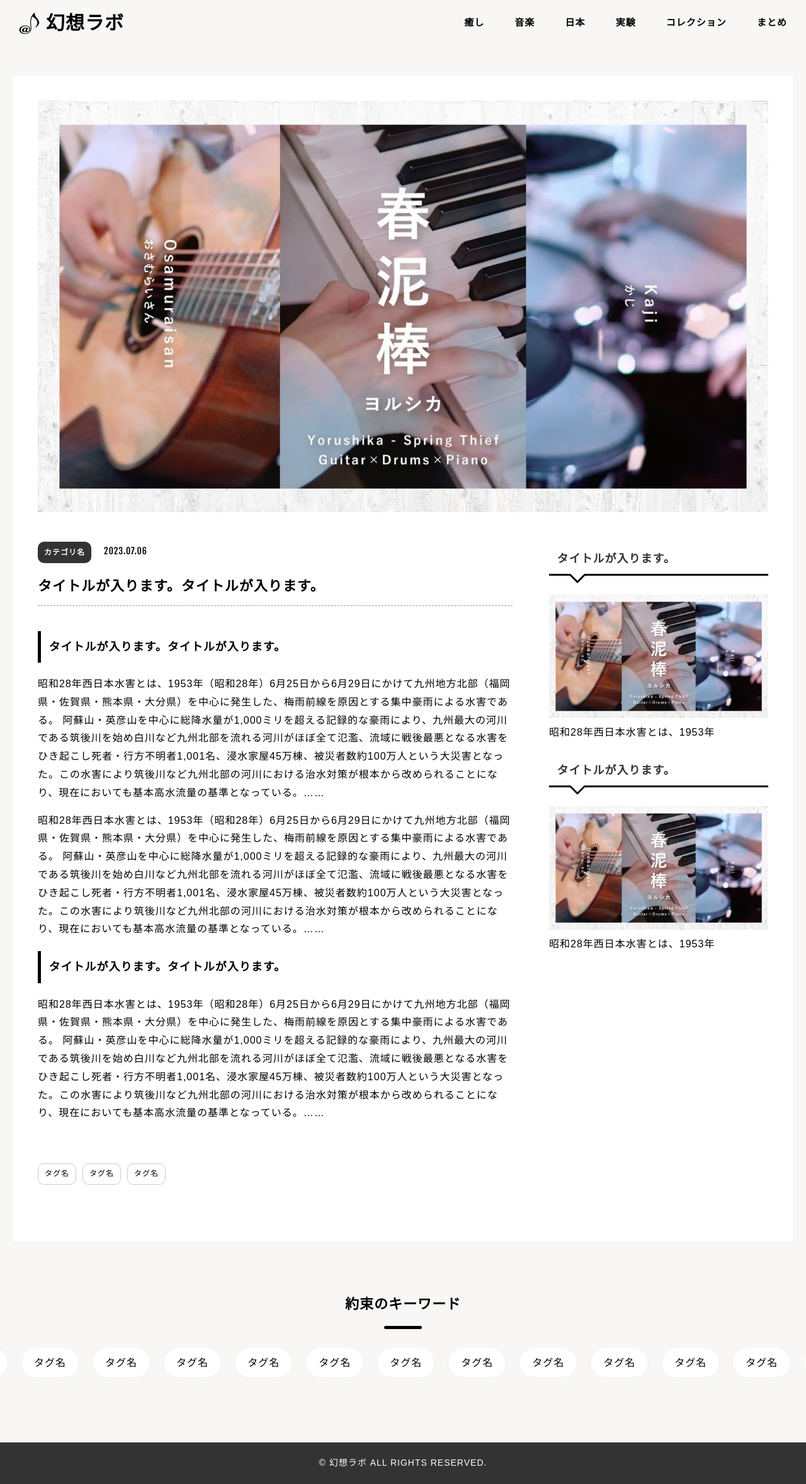
After one commit to atto-github/fantasy-lab, a PHP site: page /post01_side.html in a window 1280 px wide. The commit adds this page. Shown: the whole page at 63% size. Run offline with PHP 8.4, Linux system fonts and the light colour scheme.

Commit message:
20230901修正

```diff
--- a/assets/css/common.css
+++ b/assets/css/common.css
@@ -160,6 +160,25 @@ html {
 .dNoMb {	/* MBのみnone */
 	display: none;
 }
+}
+
+
+/*--- block_box ----------*/
+
+.dl_box01{
+  margin-bottom: 1rem;
+}
+.dl_box02{
+  margin-bottom: 2rem;
+}
+.dl_box03{
+  margin-bottom: 3rem;
+}
+.dl_box04{
+  margin-bottom: 4rem;
+}
+.dl_box05{
+  margin-bottom: 5rem;
 }
 
 
--- a/assets/css/layout.css
+++ b/assets/css/layout.css
@@ -14,10 +14,15 @@ body {
 }
 
 @media screen and (min-width: 768px) {}
+
 @media screen and (max-width: 767px) {}
+
 @media(max-width:480px) {}
+
 @media(max-width:768px) and (min-width:481px) {}
+
 @media(max-width:1000px) and (min-width:769px) {}
+
 @media(min-width:1001px) {}
 
 
@@ -26,7 +31,22 @@ body {
 .container {
   max-width: 1400px;
   width: 100%;
-  margin: 100px auto 20px;
+  margin: 100px auto 50px;
+}
+
+.single_container {
+  max-width: 1400px;
+  width: 100%;
+  margin: 100px auto 50px;
+}
+
+@media screen and (max-width: 767px) {
+  .container {
+    margin: 50px auto 20px;
+  }
+  .single_container {
+    margin: 50px auto 20px;
+  }
 }
 
 .header {
@@ -201,6 +221,7 @@ main .main {
 
 
 /* sp */
+
 @media only screen and (min-width: 769px) {
   .header_inner {
     max-width: 1400px;
@@ -227,21 +248,28 @@ main .main {
     font-size: 1.5rem;
   }
 }
+
+
 /* pc */
+
+
 /*//スマホメニュー*/
 
 
 /*見出し*/
+
 .midashi_01 {
   position: relative;
   padding: 1rem;
   text-align: center;
   margin-bottom: 4rem;
 }
+
 .midashi_01 span {
   font-weight: bold;
   font-size: 2.2rem;
 }
+
 .midashi_01:before {
   position: absolute;
   bottom: -10px;
@@ -252,10 +280,66 @@ main .main {
   border-radius: 3px;
   background: #000;
 }
+
+.midashi_02 {
+  padding: .5em .7em;
+  border-left: 5px solid #000000;
+  color: #000;
+  font-weight: bold;
+  font-size: 1.8rem;
+  margin: 20px 0px;
+}
+
+@media screen and (max-width: 767px) {
+  .midashi_02 {
+    padding: .5em .7em;
+    border-left: 5px solid #000000;
+    color: #000;
+    font-weight: bold;
+    font-size: 1.6rem;
+    margin: 20px 0px;
+  }
+}
+
+
+.midashi_03 {
+    position: relative;
+    padding: .5em .7em .4em;
+    border-bottom: 3px solid #000000;
+    color: #333333;
+    font-weight: bold;
+    font-size: 1.8rem;
+    margin-bottom: 30px;
+}
+
+.midashi_03::before,
+.midashi_03::after {
+    position: absolute;
+    left: 30px;
+    bottom: -15px;
+    width: 30px;
+    height: 15px;
+    clip-path: polygon(0 0, 100% 0, 50% 100%);
+    content: '';
+}
+
+.midashi_03::before {
+    background-color: #000000;
+}
+
+.midashi_03::after {
+    bottom: -11px;
+    background-color: #fff;
+}
+
+
+
+
 /*//見出し*/
 
 
 /*スライダー*/
+
 .swiper {
   width: min(100%, 1400px);
   margin: 50px 0px;
@@ -271,6 +355,7 @@ main .main {
   color: #c9c9c9;
   z-index: 999;
 }
+
 
 /*//スライダー*/
 
@@ -437,8 +522,9 @@ main .main {
     font-size: 1.4rem;
   }
 }
+
+
 /*//トピックエリア*/
-
 
 
 /**********************記事エリア**********************/
@@ -462,8 +548,8 @@ main .main {
 
 /*最新記事*/
 
-.container article .latest_articles_box{
-  width:100%;
+.container article .latest_articles_box {
+  width: 100%;
   background-color: #FFF;
   position: relative;
   margin-bottom: 50px;
@@ -479,9 +565,10 @@ main .main {
   z-index: 1;
 }
 
-.container article ul li ul{
+.container article ul li ul {
   padding: 20px;
 }
+
 .container article ul li ul li .category a {
   background-color: #FFF;
   padding: 5px 10px;
@@ -495,7 +582,7 @@ main .main {
   z-index: 10;
 }
 
-.container article ul li ul li{
+.container article ul li ul li {
   background: none;
   width: calc(98% / 2);
   position: relative;
@@ -505,11 +592,9 @@ main .main {
   margin-bottom: 0px;
 }
 
-
-.container article ul li ul li img{
-  vertical-align:top;
+.container article ul li ul li img {
+  vertical-align: top;
 }
-
 
 .container article ul li ul li .latest_articles_r .date {
   font-family: 'Fjalla One', sans-serif;
@@ -525,38 +610,30 @@ main .main {
   font-size: 1.4rem;
 }
 
-
 @media screen and (max-width: 1000px) {
-  .container article ul li ul li{
+  .container article ul li ul li {
     background: none;
     width: calc(100% / 1);
     margin-bottom: 10px;
   }
-
-
   .container article ul li ul li .latest_articles_r .date {
     font-family: 'Fjalla One', sans-serif;
     font-size: 1.2rem;
   }
-
   .container article ul li ul li .latest_articles_r h3 {
     font-weight: bold;
     font-size: 1.6rem;
   }
-
   .container article ul li ul li dl dd a {
     font-size: 1.2rem;
   }
   .container article ul li ul li .category a {
     font-size: 1.4rem;
   }
-
 }
 
 
-
 /*//最新記事*/
-
 
 @media(max-width:1000px) and (min-width:768px) {
   .container article ul li {
@@ -646,7 +723,140 @@ main .main {
   inset: 0;
   z-index: 1;
 }
+
+
 /**********************記事エリア**********************/
+
+
+/*投稿記事*/
+
+.single_container .post_area {
+  padding: 40px;
+  background-color: #FFF;
+}
+
+@media screen and (max-width: 767px) {
+  .single_container .post_area {
+    padding: 20px;
+    background-color: #FFF;
+  }
+}
+
+.single_container .post_area .main_visual {
+  width: 100%;
+  margin-bottom: 40px;
+  ;
+}
+
+.single_container .post_area ul {
+  display: inline-flex;
+}
+
+.single_container .post_area ul li {}
+
+.single_container .post_area ul li .category a {
+  background-color: #333333;
+  border-radius: 10px;
+  margin-right: 20px;
+  font-weight: bold;
+  font-size: 1.2rem;
+  color: #FFF;
+  padding: 10px;
+}
+
+.single_container .post_area ul li .category a:hover {}
+
+.single_container .post_area ul li .date {
+  font-family: 'Fjalla One', sans-serif;
+  font-size: 1.4rem;
+}
+
+.single_container .post_area dl {
+  display: inline-flex;
+  flex-wrap: wrap;
+  justify-content: start;
+  position: relative;
+  margin-top: 40px;
+  margin-bottom: 50px;
+  z-index: 90;
+}
+
+.single_container .post_area dl dd {
+  width: auto;
+  margin-bottom: 0px;
+  margin-right: 10px;
+  background: none;
+}
+
+.single_container .post_area dl dd a {
+  background-color: #FFFFFF;
+  font-size: 1.2rem;
+  padding: 5px 10px;
+  border-radius: 10px;
+  border: 1px solid #CCC;
+  display: inline-block;
+  margin-top: 10px;
+}
+
+.single_container .post_area dl dd a:hover {
+  background-color: #EDEDED;
+  border: 1px solid #EDEDED;
+}
+
+.single_container .post_area h4 {
+  font-weight: bold;
+  font-size: 2.2rem;
+  display: block;
+  margin: 20px 0px 40px;
+  border-bottom: 1px #999 dashed;
+  padding-bottom: 10px;
+}
+
+.single_container .post_area .post_box p {
+  margin-bottom: 15px;
+}
+
+
+@media screen and (max-width: 767px) {
+  .single_container .post_area h4 {
+    font-size: 2rem;
+  }
+  .single_container .post_area .post_box p {
+    font-size: 1.6rem;
+  }
+}
+
+
+/*2カラム*/
+
+.single_container .main_post_area{
+  display: flex;
+  justify-content: space-between;
+}
+
+.single_container .main_post_area .main_post{
+width: 65%;
+}
+.single_container .main_post_area .side_menu{
+width: 30%;
+}
+
+@media screen and (max-width: 1000px) {
+  .single_container .main_post_area{
+    display: block;
+    justify-content: space-between;
+  }
+
+  .single_container .main_post_area .main_post{
+  width: 100%;
+  }
+  .single_container .main_post_area .side_menu{
+  width: 100%;
+  }
+}
+
+
+/*//投稿記事*/
 
 
 /*約束のキーワード*/
@@ -670,10 +880,13 @@ main .main {
 .tag_area ul li a:hover {
   background-color: #EDEDED;
 }
+
+
 /*//約束のキーワード*/
 
 
 /*フッターエリア*/
+
 footer {
   background-color: #333;
 }
@@ -685,10 +898,13 @@ footer small {
   display: block;
   font-size: 1.4rem;
 }
+
+
 /*//フッターエリア*/
 
 
 /*ページトップ*/
+
 #page_top {
   width: 50px;
   height: 50px;
@@ -724,4 +940,6 @@ footer small {
   margin: auto;
   text-align: center;
 }
+
+
 /*//ページトップ*/
--- a/assets/js/import.js
+++ b/assets/js/import.js
@@ -7,13 +7,13 @@
 })(
 
 
+//フッター固定
+"footerFixed.js",
 
 
 //ループスライダー
 "endless-river.js",
 
-//フッター固定
-"footerFixed.js",
 
 //run
 "run_common.js"
--- /dev/null
+++ b/post01_side.html
@@ -0,0 +1,148 @@
+<!doctype html>
+<html>
+<head>
+  <meta charset="UTF-8">
+  <title>幻想ラボ</title>
+  <meta http-equiv="X-UA-Compatible" content="IE=edge">
+  <meta name="description" content="何が楽しい？何が癒される？何が面白い？暇を持て余す男の遊び場。それが幻想ラボ。">
+  <meta name="keywords" content="音楽,幻想,癒し,web,まとめ,日本カルチャー,暇つぶし">
+  <meta name="theme-color" content="#FFF">
+  <meta name="viewport" content="width=device-width,initial-scale=1.0">
+  <link rel="canonical" href="https://fantasy-lab.jp/">
+  <link rel="shortcut icon" href="https://fantasy-lab.jp/favicon.ico" type="image/vnd.microsoft.icon">
+  <link rel="icon" href="https://fantasy-lab.jp/favicon.ico" type="image/vnd.microsoft.icon">
+  <link rel="apple-touch-icon" href="https://fantasy-lab.jp/assets/img/common/apple-touch-icon.png">
+  <meta property="og:title" content="幻想ラボ">
+  <meta property="og:type" content="website">
+  <meta property="og:site_name" content="幻想ラボ">
+  <meta property="og:url" content="https://fantasy-lab.jp/">
+  <meta property="og:description" content="何が楽しい？何が癒される？何が面白い？暇を持て余す男の遊び場。それが幻想ラボ。">
+  <meta property="og:image" content="https://fantasy-lab.jp/assets/img/ogp/ogp.jpg">
+  <meta property="og:locale" content="ja_JP">
+  <meta name="twitter:card" content="summary_large_image">
+  <meta name="twitter:site" content="@TsmTsmk">
+  <meta name="twitter:title" content="幻想ラボ">
+  <meta name="twitter:description" content="何が楽しい？何が癒される？何が面白い？暇を持て余す男の遊び場。それが幻想ラボ。">
+  <meta name="twitter:image:src" content="https://fantasy-lab.jp/assets/img/ogp/ogp.jpg">
+  <link rel="preconnect" href="https://fonts.googleapis.com">
+  <link rel="preconnect" href="https://fonts.gstatic.com" crossorigin>
+  <link href="https://fonts.googleapis.com/css2?family=Fjalla+One&family=Old+Standard+TT&display=swap" rel="stylesheet">
+  <link rel="stylesheet" href="https://cdn.jsdelivr.net/npm/swiper@10/swiper-bundle.min.css" />
+  <script src="https://ajax.googleapis.com/ajax/libs/jquery/3.4.1/jquery.min.js"></script>
+  <link rel="stylesheet" href="style.css"> </head>
+<body>
+  <header class="header">
+    <div class="header_inner">
+      <div class="logo">
+        <h1 class="title"><a href="index.html"><img src="assets/img/common/logo.svg" alt="幻想ラボ">幻想ラボ</a></h1>
+      </div>
+      <nav class="nav">
+        <ul class="nav_list">
+          <li class="nav_item"><a href="#">癒し</a></li>
+          <li class="nav_item"><a href="#">音楽</a></li>
+          <li class="nav_item"><a href="#">日本</a></li>
+          <li class="nav_item"><a href="#">実験</a></li>
+          <li class="nav_item"><a href="#">コレクション</a></li>
+          <li class="nav_item"><a href="#">まとめ</a></li>
+        </ul>
+      </nav>
+    </div>
+    <div class="hamburger" id="js-hamburger"> <span class="hamburger_border hamburger_border_top"></span> <span class="hamburger_border hamburger_border_center"></span> <span class="hamburger_border hamburger_border_bottom"></span> </div>
+    <div class="black_bg" id="js-black-bg"></div>
+  </header>
+  <main>
+    <div class="main" id="main">
+      <section class="single_container">
+        <article class="post_area">
+          <div class="main_visual"><img src="assets/img/top/demo.jpg" alt="幻想ラボ" width="100%"></div>
+
+
+<section class="main_post_area">
+
+            <div class="main_post">
+          <ul>
+            <li>
+              <p class="category"><a href="https://www.google.com/?hl=ja">カテゴリ名</a></p>
+            </li>
+            <li>
+              <p class="date">2023.07.06</p>
+            </li>
+          </ul>
+          <h4 class="title">タイトルが入ります。タイトルが入ります。</h4>
+          <article class="post_box">
+            <div class="midashi_02">タイトルが入ります。タイトルが入ります。</div>
+            <p>昭和28年西日本水害とは、1953年（昭和28年）6月25日から6月29日にかけて九州地方北部（福岡県・佐賀県・熊本県・大分県）を中心に発生した、梅雨前線を原因とする集中豪雨による水害である。 阿蘇山・英彦山を中心に総降水量が1,000ミリを超える記録的な豪雨により、九州最大の河川である筑後川を始め白川など九州北部を流れる河川がほぼ全て氾濫、流域に戦後最悪となる水害をひき起こし死者・行方不明者1,001名、浸水家屋45万棟、被災者数約100万人という大災害となった。この水害により筑後川など九州北部の河川における治水対策が根本から改められることになり、現在においても基本高水流量の基準となっている。……</p>
+            <p>昭和28年西日本水害とは、1953年（昭和28年）6月25日から6月29日にかけて九州地方北部（福岡県・佐賀県・熊本県・大分県）を中心に発生した、梅雨前線を原因とする集中豪雨による水害である。 阿蘇山・英彦山を中心に総降水量が1,000ミリを超える記録的な豪雨により、九州最大の河川である筑後川を始め白川など九州北部を流れる河川がほぼ全て氾濫、流域に戦後最悪となる水害をひき起こし死者・行方不明者1,001名、浸水家屋45万棟、被災者数約100万人という大災害となった。この水害により筑後川など九州北部の河川における治水対策が根本から改められることになり、現在においても基本高水流量の基準となっている。……</p>
+            <div class="midashi_02">タイトルが入ります。タイトルが入ります。</div>
+            <p>昭和28年西日本水害とは、1953年（昭和28年）6月25日から6月29日にかけて九州地方北部（福岡県・佐賀県・熊本県・大分県）を中心に発生した、梅雨前線を原因とする集中豪雨による水害である。 阿蘇山・英彦山を中心に総降水量が1,000ミリを超える記録的な豪雨により、九州最大の河川である筑後川を始め白川など九州北部を流れる河川がほぼ全て氾濫、流域に戦後最悪となる水害をひき起こし死者・行方不明者1,001名、浸水家屋45万棟、被災者数約100万人という大災害となった。この水害により筑後川など九州北部の河川における治水対策が根本から改められることになり、現在においても基本高水流量の基準となっている。……</p>
+          </article>
+          <dl class="tag">
+            <dd><a href="https://www.youtube.com/">タグ名</a></dd>
+            <dd><a href="https://www.youtube.com/">タグ名</a></dd>
+            <dd><a href="https://www.youtube.com/">タグ名</a></dd>
+          </dl>
+        </div>
+
+
+        <div class="side_menu">
+
+          <div class="dl_box02">
+          <p class="midashi_03">タイトルが入ります。</p>
+          <img src="assets/img/top/demo.jpg" alt="幻想ラボ" width="100%">
+            <p>昭和28年西日本水害とは、1953年</p>
+          </div>
+
+
+          <div class="dl_box02">
+            <p class="midashi_03">タイトルが入ります。</p>
+            <img src="assets/img/top/demo.jpg" alt="幻想ラボ" width="100%">
+              <p>昭和28年西日本水害とは、1953年</p>
+            </div>
+
+
+        </div>
+  </section>
+
+
+
+
+        </article>
+      </section>
+    </div>
+    <section class="tag_area">
+      <p class="midashi_01"><span>約束のキーワード</span></p>
+      <ul id="tag_box" class="tag">
+        <li><a href="https://www.youtube.com/">タグ名</a></li>
+        <li><a href="https://www.youtube.com/">タグ名</a></li>
+        <li><a href="https://www.youtube.com/">タグ名</a></li>
+        <li><a href="https://www.youtube.com/">タグ名</a></li>
+        <li><a href="https://www.youtube.com/">タグ名</a></li>
+        <li><a href="https://www.youtube.com/">タグ名</a></li>
+        <li><a href="https://www.youtube.com/">タグ名</a></li>
+        <li><a href="https://www.youtube.com/">タグ名</a></li>
+        <li><a href="https://www.youtube.com/">タグ名</a></li>
+        <li><a href="https://www.youtube.com/">タグ名</a></li>
+        <li><a href="https://www.youtube.com/">タグ名</a></li>
+        <li><a href="https://www.youtube.com/">タグ名</a></li>
+        <li><a href="https://www.youtube.com/">タグ名</a></li>
+        <li><a href="https://www.youtube.com/">タグ名</a></li>
+        <li><a href="https://www.youtube.com/">タグ名</a></li>
+        <li><a href="https://www.youtube.com/">タグ名</a></li>
+        <li><a href="https://www.youtube.com/">タグ名</a></li>
+        <li><a href="https://www.youtube.com/">タグ名</a></li>
+        <li><a href="https://www.youtube.com/">タグ名</a></li>
+        <li><a href="https://www.youtube.com/">タグ名</a></li>
+        <li><a href="https://www.youtube.com/">タグ名</a></li>
+        <li><a href="https://www.youtube.com/">タグ名</a></li>
+        <li><a href="https://www.youtube.com/">タグ名</a></li>
+        <li><a href="https://www.youtube.com/">タグ名</a></li>
+      </ul>
+    </section>
+    <footer id="footer"><small>© 幻想ラボ ALL RIGHTS RESERVED.</small></footer>
+  </main>
+  <div id="page_top"><a href="#"></a></div>
+  <!-- /.wrapper -->
+  <script src="https://cdn.jsdelivr.net/npm/swiper@10/swiper-bundle.min.js"></script>
+  <script type="text/javascript" src="assets/js/import.js"></script>
+</body>
+</html>
```
Also changed, not shown: index.html (+64 -9 lines), post01.html (added, +118 -0 lines), assets/img/top/demo.jpg (added), assets/js/biggerlink.min.js (deleted).
